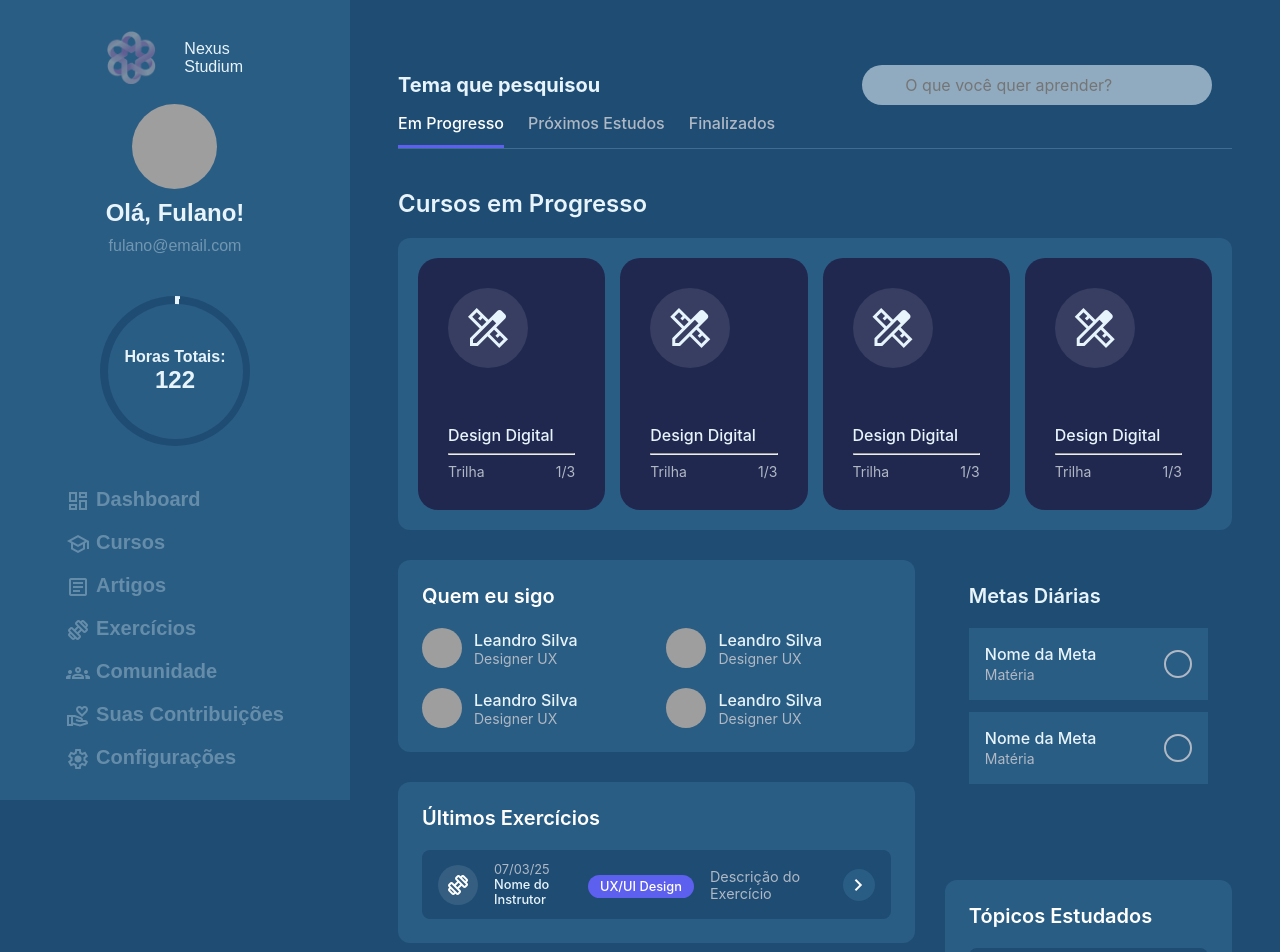
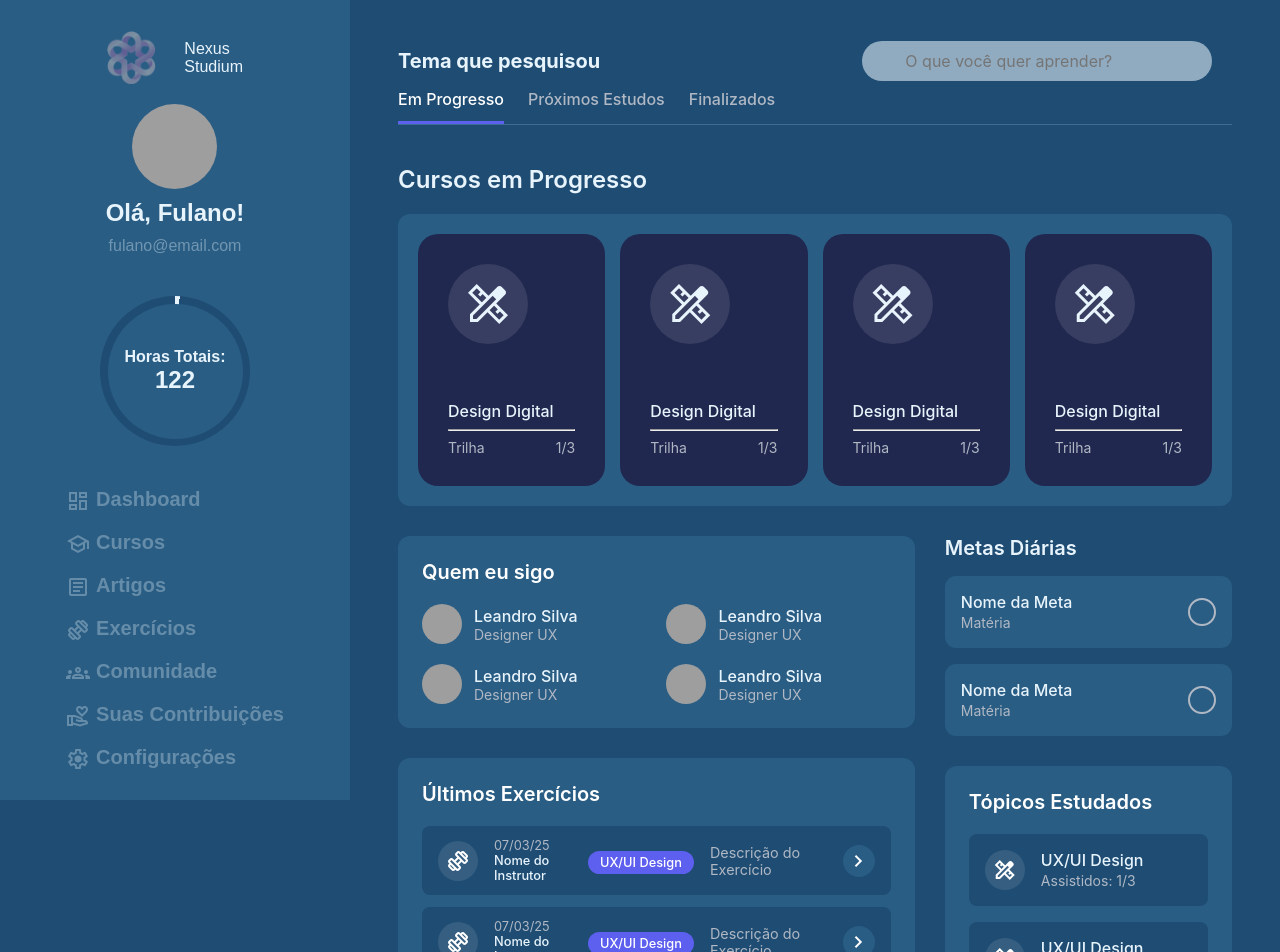
Before and after one commit to standbytheboy/nexusStudiumRefatored, an Angular app: page / in a window 1280 px wide. Shown: the top 952 px of the page. Built offline with nearby package versions, Linux system fonts and the light colour scheme; grey boxes are pictures that could not be loaded.

Commit message:
enhancing daily-goals style and dashboard page

```diff
--- a/src/app/pages/dashboard/dashboard.css
+++ b/src/app/pages/dashboard/dashboard.css
@@ -4,10 +4,6 @@
   padding: 24px 40px;
   font-family: 'Inter', sans-serif;
   color: #E8F4FC;
-}
-
-.dashboard-content {
-  margin-top: 24px;
 }
 
 .content-tabs {
@@ -45,7 +41,7 @@
 
 .dashboard-grid {
   display: grid;
-  grid-template-columns: 1.8fr 1fr; /* Proporção entre as colunas */
+  grid-template-columns: 1.8fr 1fr;
   gap: 30px;
   margin-top: 30px;
 }
--- a/src/app/pages/dashboard/dashboard.ts
+++ b/src/app/pages/dashboard/dashboard.ts
@@ -36,10 +36,10 @@ export class DashboardComponent {
   studiedTopics = [
     { title: 'UX/UI Design', progress: '1/3' },
     { title: 'UX/UI Design', progress: '1/3' },
-    { title: 'UX/UI Design', progress: '1/3' }
   ];
 
   recentExercises = [
     { date: '07/03/25', instructor: 'Nome do Instrutor', tag: 'UX/UI Design', description: 'Descrição do Exercício' },
+    { date: '07/03/25', instructor: 'Nome do Instrutor', tag: 'UX/UI Design', description: 'Descrição do Exercício' },
   ];
 }
--- a/src/app/shared/daily-goals/daily-goals.css
+++ b/src/app/shared/daily-goals/daily-goals.css
@@ -1,14 +1,21 @@
 .widget {
   background-color: var(--widget-bg);
-  padding: 24px;
   border-radius: var(--border-radius-lg);
-  margin-bottom: 30px; /* Espaçamento entre widgets */
+  display: flex;
+  flex-direction: column;
+  gap: 1rem;
 }
 
 .widget-title {
   font-size: 1.25rem;
   font-weight: 600;
-  margin: 0 0 20px 0;
+  margin: 0;
+}
+
+.goals-list {
+  display: flex;
+  flex-direction: column;
+  gap: 1rem;
 }
 
 .goal-item {
@@ -17,8 +24,7 @@
   justify-content: space-between;
   background-color: var(--secondary-bg);
   padding: 16px;
-  border-radius: var(--border-radius-md);
-  margin-bottom: 12px;
+  border-radius: .7rem;
 }
 
 .goal-info .name {
```
